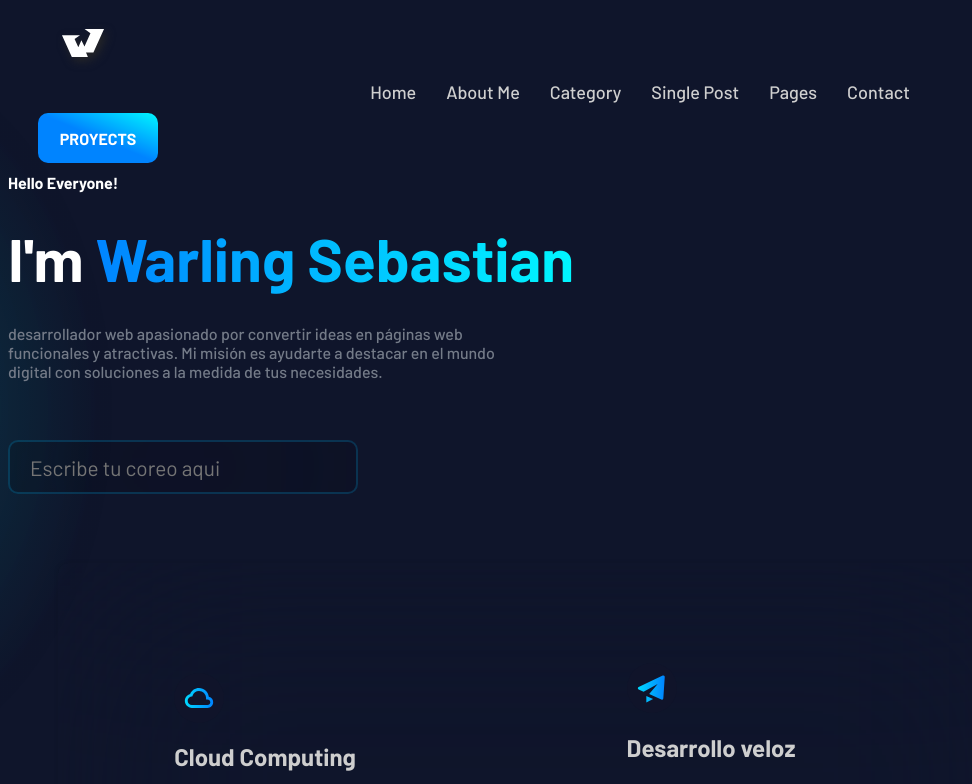
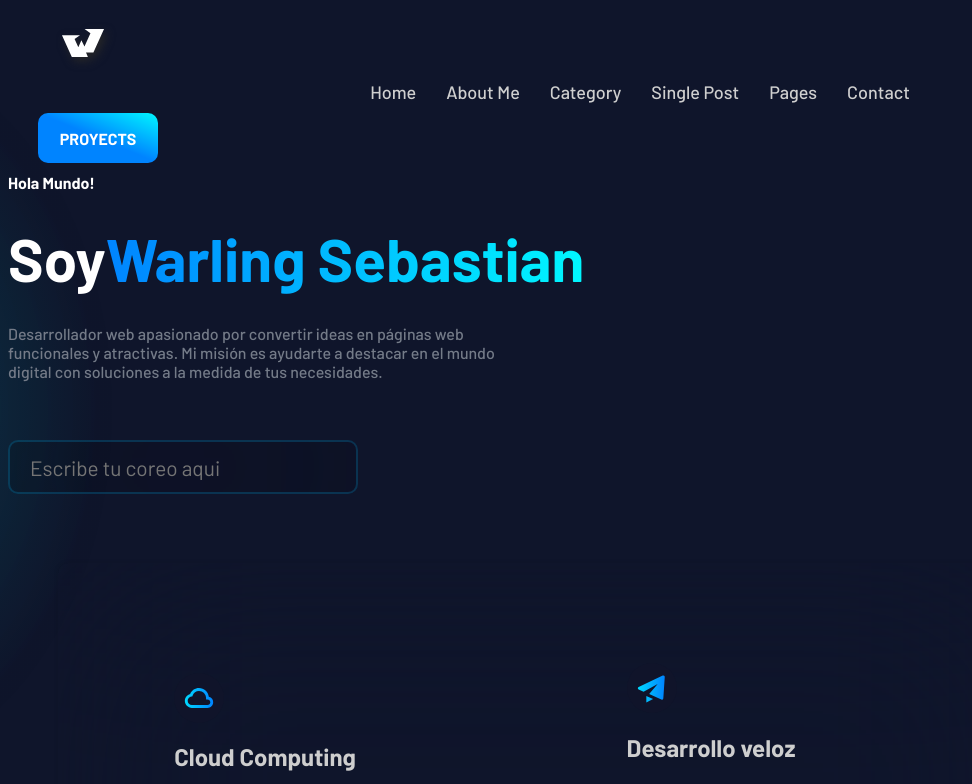
Before and after one commit to warling-lopez/Warling.dev, a React (Vite) app: page /desing/pruevas in a window 1280 px wide. Shown: the top 784 px of the page, without its empty margins (0-972 px from the left). Built offline with nearby package versions, Linux system fonts and the light colour scheme; no server answers.

Commit message:
mejora de mi feed 2

```diff
--- a/src/components/conteiners/Hello_warling.jsx
+++ b/src/components/conteiners/Hello_warling.jsx
@@ -3,10 +3,10 @@ import React from 'react'
 function Hello_warling() {
   return (
     <div className='txt_index'>
-        <b>Hello Everyone!</b>
-        <h1 className='h1_txt_index'>I'm <span className='txt_name_init_index'>Warling Sebastian</span>
+        <b>Hola Mundo!</b>
+        <h1 className='h1_txt_index'>Soy<span className='txt_name_init_index'>Warling Sebastian</span>
         </h1>
-        <p className='p_txt_index'>desarrollador web apasionado por convertir ideas en páginas web funcionales y atractivas. Mi misión es ayudarte a destacar en el mundo digital con soluciones a la medida de tus necesidades.</p>
+        <p className='p_txt_index'>Desarrollador web apasionado por convertir ideas en páginas web funcionales y atractivas. Mi misión es ayudarte a destacar en el mundo digital con soluciones a la medida de tus necesidades.</p>
     </div>
   )
 }
```
